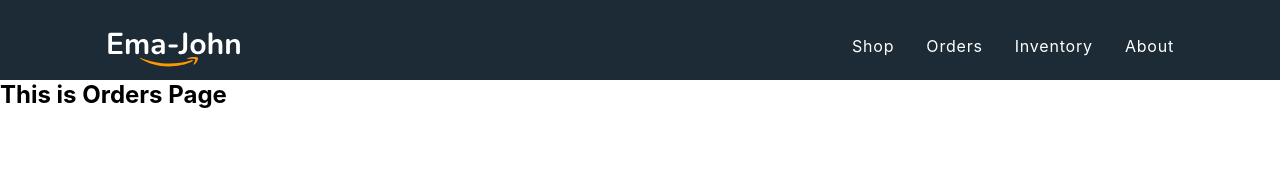
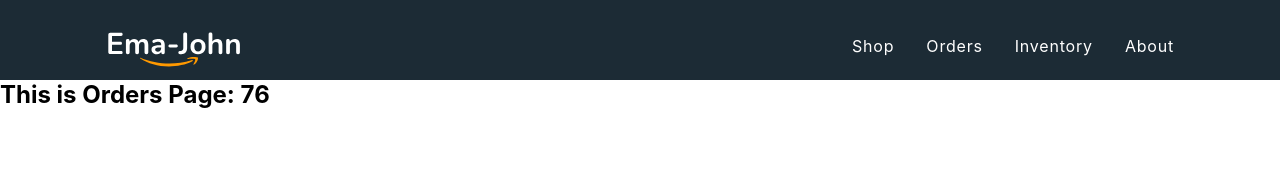
Before and after one commit to shovasarker/ema-john-simple, a React (Create React App) app: page /orders in a window 1280 px wide. Shown: the top 170 px of the page. Built offline with nearby package versions, Linux system fonts and the light colour scheme.

Commit message:
Code Refactoring part 1: Refactored products fetching code using custom hook useProducts

```diff
--- a/src/App.js
+++ b/src/App.js
@@ -1,5 +1,6 @@
 import { Route, Routes } from 'react-router-dom'
 import './App.css'
+import About from './components/About'
 import Header from './components/Header'
 import Inventory from './components/Inventory'
 import Orders from './components/Orders'
@@ -13,6 +14,7 @@ function App() {
         <Route path='/shop' element={<Shop />} />
         <Route path='/orders' element={<Orders />} />
         <Route path='/inventory' element={<Inventory />} />
+        <Route path='/about' element={<About />} />
       </Routes>
     </div>
   )
--- /dev/null
+++ b/src/components/About/index.jsx
@@ -0,0 +1,11 @@
+import React from 'react'
+
+const About = () => {
+  return (
+    <div>
+      <h2>This is About us page</h2>
+    </div>
+  )
+}
+
+export default About
--- a/src/components/Orders/index.jsx
+++ b/src/components/Orders/index.jsx
@@ -1,9 +1,11 @@
 import React from 'react'
+import useProducts from '../../hooks/useProducts'
 
 const Orders = () => {
+  const [products, setProducts] = useProducts()
   return (
     <div>
-      <h2>This is Orders Page</h2>
+      <h2>This is Orders Page: {products?.length}</h2>
     </div>
   )
 }
--- a/src/components/Shop/index.jsx
+++ b/src/components/Shop/index.jsx
@@ -1,21 +1,13 @@
 import React, { useEffect, useState } from 'react'
+import useProducts from '../../hooks/useProducts'
 import { addToDb, getShoppingdCart } from '../../utilities/fakedb'
 import Cart from '../Cart'
 import Product from '../Product'
 import './shop.css'
 
 const Shop = () => {
-  const [products, setProducts] = useState([])
+  const [products] = useProducts()
   const [cart, setCart] = useState([])
-
-  useEffect(() => {
-    const getProducts = async () => {
-      const res = await fetch('products.json')
-      const data = await res.json()
-      setProducts(data)
-    }
-    getProducts()
-  }, [])
 
   useEffect(() => {
     if (!products.length > 0) return
@@ -27,7 +19,7 @@ const Shop = () => {
       }
     })
     setCart(cartProducts)
-    console.log(cartProducts)
+    // console.log(cartProducts)
   }, [products])
 
   const handleAddToCart = (product) => {
--- /dev/null
+++ b/src/hooks/useProducts.js
@@ -0,0 +1,18 @@
+import { useEffect, useState } from 'react'
+
+const useProducts = () => {
+  const [products, setProducts] = useState([])
+
+  useEffect(() => {
+    const getProducts = async () => {
+      const res = await fetch('products.json')
+      const data = await res.json()
+      setProducts(data)
+    }
+    getProducts()
+  }, [])
+
+  return [products, setProducts]
+}
+
+export default useProducts
```
Also changed, not shown: src/components/About/about.css (added).
